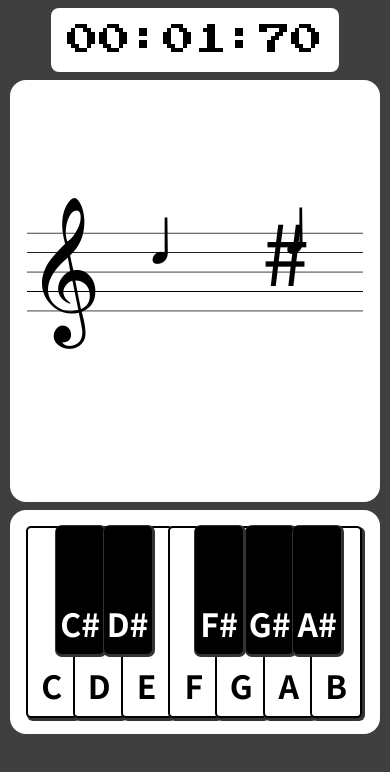
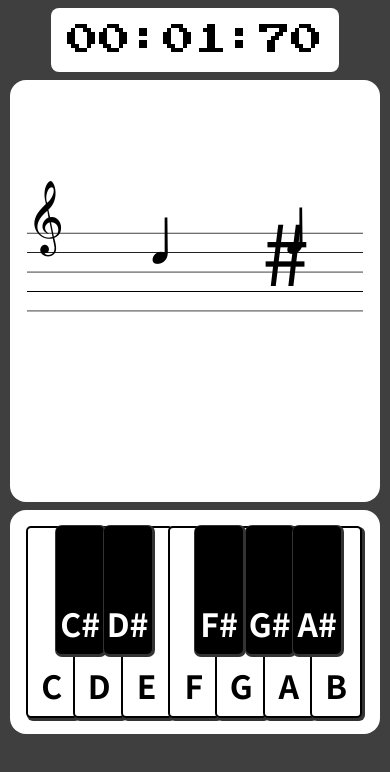
Before and after one commit to goldenglobe13/piano-practice, a React (Create React App) app: page / in a window 390 px wide. Both pictures are taken after a click on the button "Start!". Shown: the top 772 px of the page. Built offline with nearby package versions, Linux system fonts and the light colour scheme.

Commit message:
Responsive design

```diff
--- a/src/components/NoteSheet.css
+++ b/src/components/NoteSheet.css
@@ -594,7 +594,7 @@ ion-icon {
     max-width: 100%;
   }
   .g-clef {
-    font-size: calc(var(--height-custom) * 0.3);
+    font-size: calc(var(--height-custom) * 0.15);
     top: calc(var(--height-custom) * 0.16);
   }
   .first {
```
